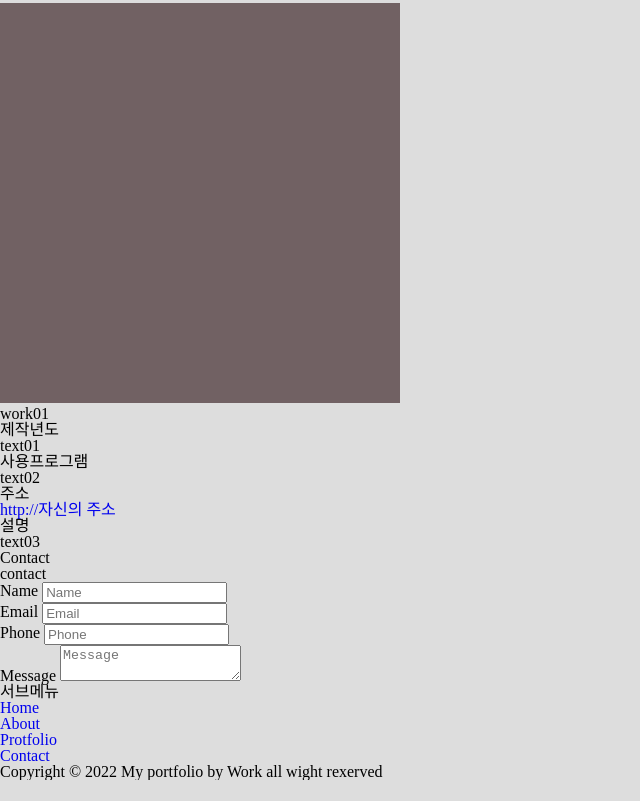
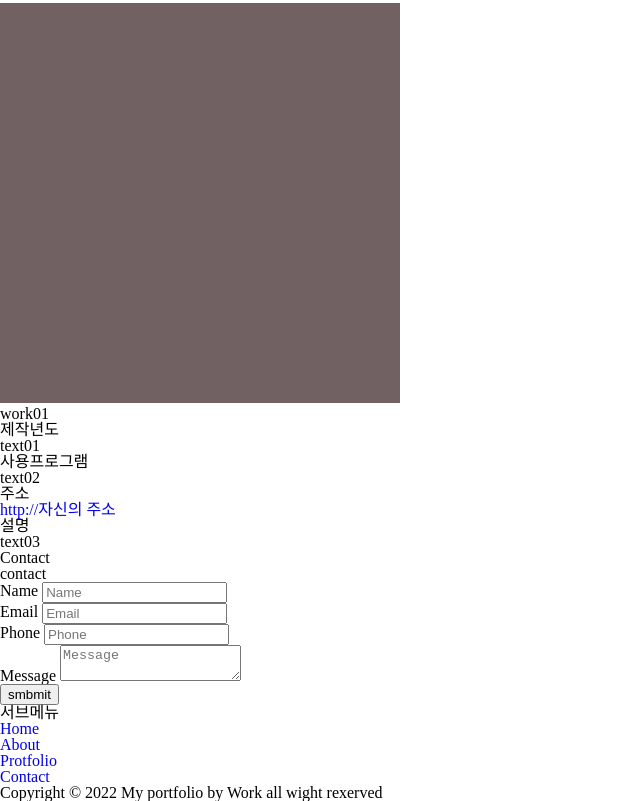
Before and after one commit to johanhee/0620_classday01, a website built with Parcel: page index.html in a window 1280 px wide. Shown: the part 3474-4275 px from the top of the page, without its empty margins (0-640 px from the left). Before the commit the page ends 4254 px from the top, so only its background shows below. Built offline with nearby package versions, Linux system fonts and the light colour scheme.

Commit message:
06_21 start

```diff
--- a/index.html
+++ b/index.html
@@ -217,6 +217,7 @@
                             <textarea id="userMessage" placeholder="Message"></textarea>
                         </li>
                     </ul>
+                    <p><input type="button" value="smbmit"></p>
                 </fieldset>
             </form>
         </article>
--- a/js/index.js
+++ b/js/index.js
@@ -1,7 +1,7 @@
-import $ from 'jquery'
+// import $ from 'jquery'
 
-// node_moduler -> 확장자, 경로 안붙힌다.
+// // node_moduler -> 확장자, 경로 안붙힌다.
 
-$(function(){
-    $('body').css('background-color','#ddd');
-})
+// $(function(){
+//     $('body').css('background-color','#ddd');
+// })
```
